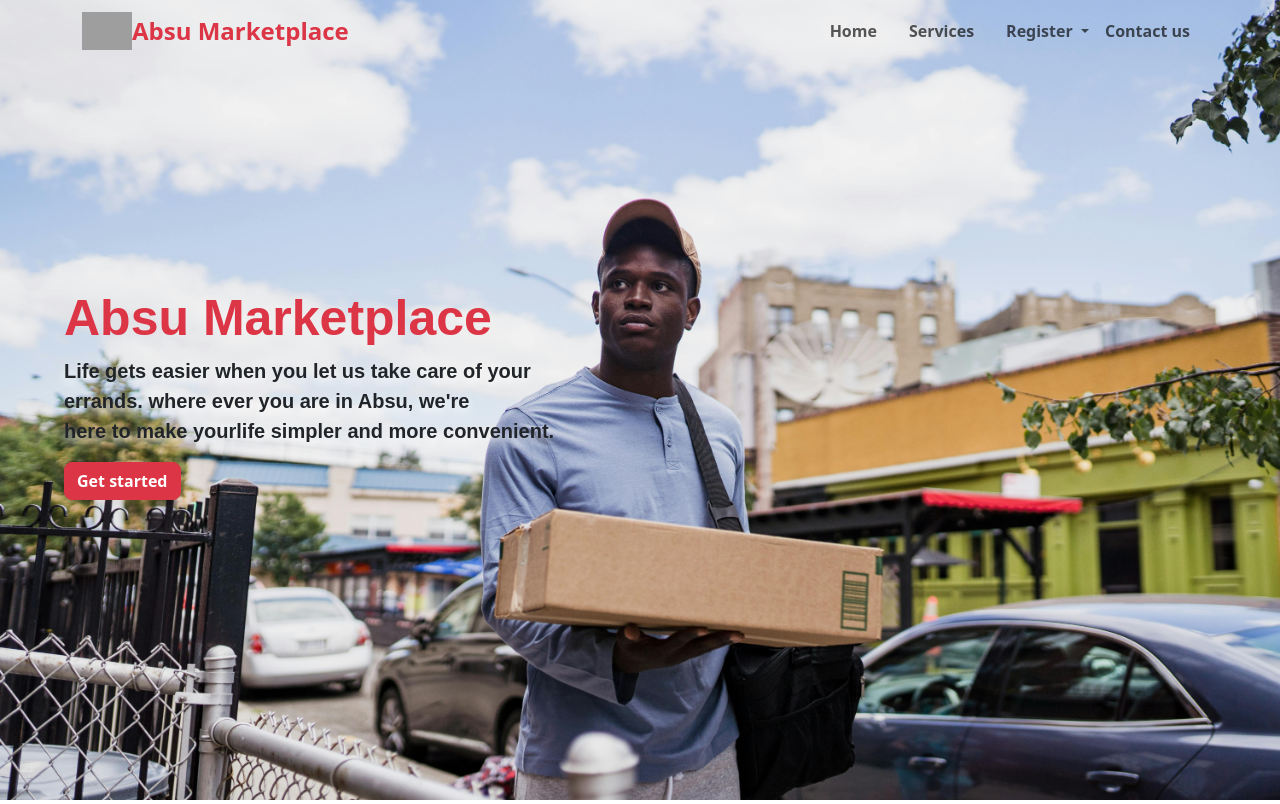
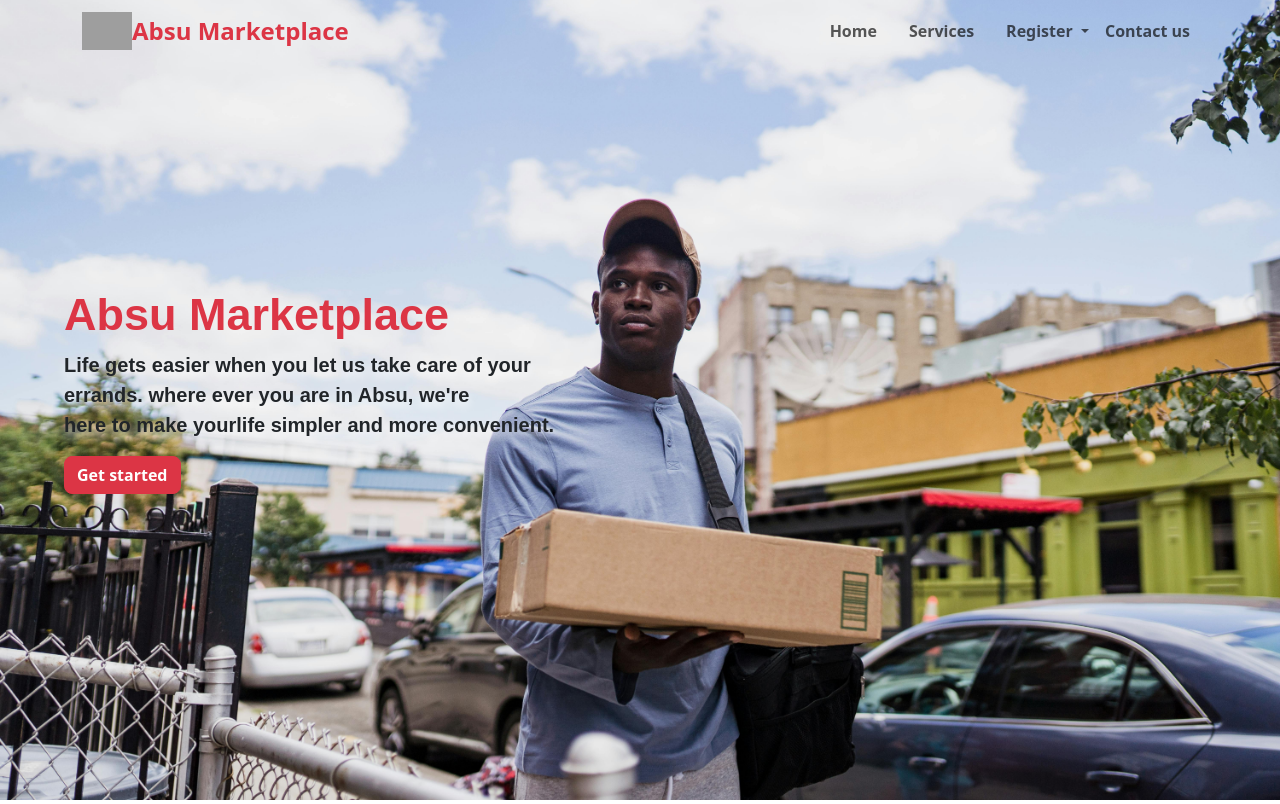
Before and after one commit to bobbybrown001/absu-marketplace, a PHP site: page / in a window 1280 px wide. Shown: the top 804 px of the page. Run offline with PHP 8.4, Linux system fonts and the light colour scheme; grey boxes are pictures that could not be loaded.

Commit message:
absu-marketplace

```diff
--- a/css/index.css
+++ b/css/index.css
@@ -14,7 +14,7 @@
 }
 #landingImageHead h5{
     font-family: Arial,'Lucida Sans';
-    font-size: 50px;
+    font-size: 45px;
     font-weight: bolder;
 }
 #landingImageHead p{
```
